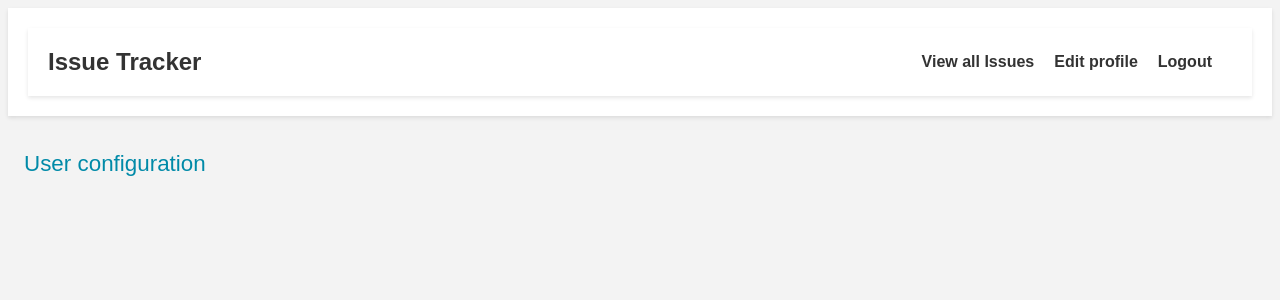
After one commit to ASWPROJECT/BackEnd, a Django app: page /user-settings/user-profile/ in a window 1280 px wide. The commit adds this page. Shown: the top 300 px of the page. Run offline with Django 4.2, Linux system fonts and the light colour scheme; the visitor is signed in with stand-in values (Sample User, id 1).

Commit message:
Afegir Boto Edit Profile amb url

```diff
--- a/issues/static/issues_styles.css
+++ b/issues/static/issues_styles.css
@@ -246,3 +246,25 @@ nav a:hover {
 .new-issue-btn {
     padding: 0.45rem 1rem;
 }
+
+.user-profile {
+    max-width: 780px;
+}
+.main {
+    flex: 1;
+    min-width: 0;
+    padding: 1rem;
+}
+
+section {
+    display: block;
+}
+
+section h1{
+    font-family: Ubuntu-Medium,Arial,Helvetica,sans-serif;
+    font-weight: 500;
+    font-size: 1.4rem;
+    color: #008aa8;
+    -webkit-margin-after: 1rem;
+    margin-block-end: 1rem;
+}
--- a/issues/templates/issues.html
+++ b/issues/templates/issues.html
@@ -17,7 +17,7 @@
       <h1 class="app-title">Issue Tracker</h1>
       <ul>
         <li><a href="http://127.0.0.1:8000">View all Issues</a></li>
-        <li><p>Hello, {{request.user}} </p></li>
+        <li><a href="http://127.0.0.1:8000/user-settings/user-profile/">Edit profile</a></li>
         <li><a href="{% url 'logout' %}">Logout</a></li>
       </ul>
     </nav>
--- /dev/null
+++ b/issues/templates/user_configuration.html
@@ -0,0 +1,31 @@
+<!DOCTYPE html>
+<html lang="en">
+<head>
+    <meta charset="UTF-8">
+    <meta http-equiv="X-UA-Compatible" content="IE=edge">
+    <meta name="viewport" content="width=device-width, initial-scale=1.0">
+    <title>Issues</title>
+    {% load static %}
+    <link rel="stylesheet" href="{% static 'issues_styles.css'%}">
+</head>
+<body>
+  <!-- Contenido de la página -->
+  <header>
+    <!-- Encabezado de la página -->
+    <nav>
+      <!-- Barra de navegación -->
+      <h1 class="app-title">Issue Tracker</h1>
+      <ul>
+        <li><a href="http://127.0.0.1:8000">View all Issues</a></li>
+        <li><a href="http://127.0.0.1:8000/user-settings/user-profile/">Edit profile</a></li>
+        <li><a href="{% url 'logout' %}">Logout</a></li>
+      </ul>
+    </nav>
+  </header>
+  <section class="main user-profile">
+    <h1>User configuration</h1>
+  </section>
+
+
+  </body>
+</html>
--- a/issues/views.py
+++ b/issues/views.py
@@ -130,3 +130,8 @@ def bulk_insert(request):
             requests.post('http://127.0.0.1:8000/api/issues', json = issue)
 
     return render(request, 'bulk_insert.html')
+
+@login_required
+@csrf_exempt
+def edit_user_profile_view(request):
+    return render(request, 'user_configuration.html')
--- a/issuetracker2/urls.py
+++ b/issuetracker2/urls.py
@@ -15,7 +15,7 @@ Including another URLconf
 """
 from django.contrib import admin
 from django.urls import path, include
-from issues.views import issues_view, new_issue_view, delete_by_id, view_isue, edit_issue, add_comment, bulk_insert
+from issues.views import issues_view, new_issue_view, delete_by_id, view_isue, edit_issue, add_comment, bulk_insert, edit_user_profile_view
 from users.views import register_view, login_view, logout_view
 
 urlpatterns = [
@@ -32,4 +32,5 @@ urlpatterns = [
     path('login/', login_view, name='login'),
     path('logout/', logout_view, name='logout'),
     path('social-auth/', include('social_django.urls'), name = 'social'),
+    path('user-settings/user-profile/', edit_user_profile_view, name='edit_user_profile'),
 ]
```
